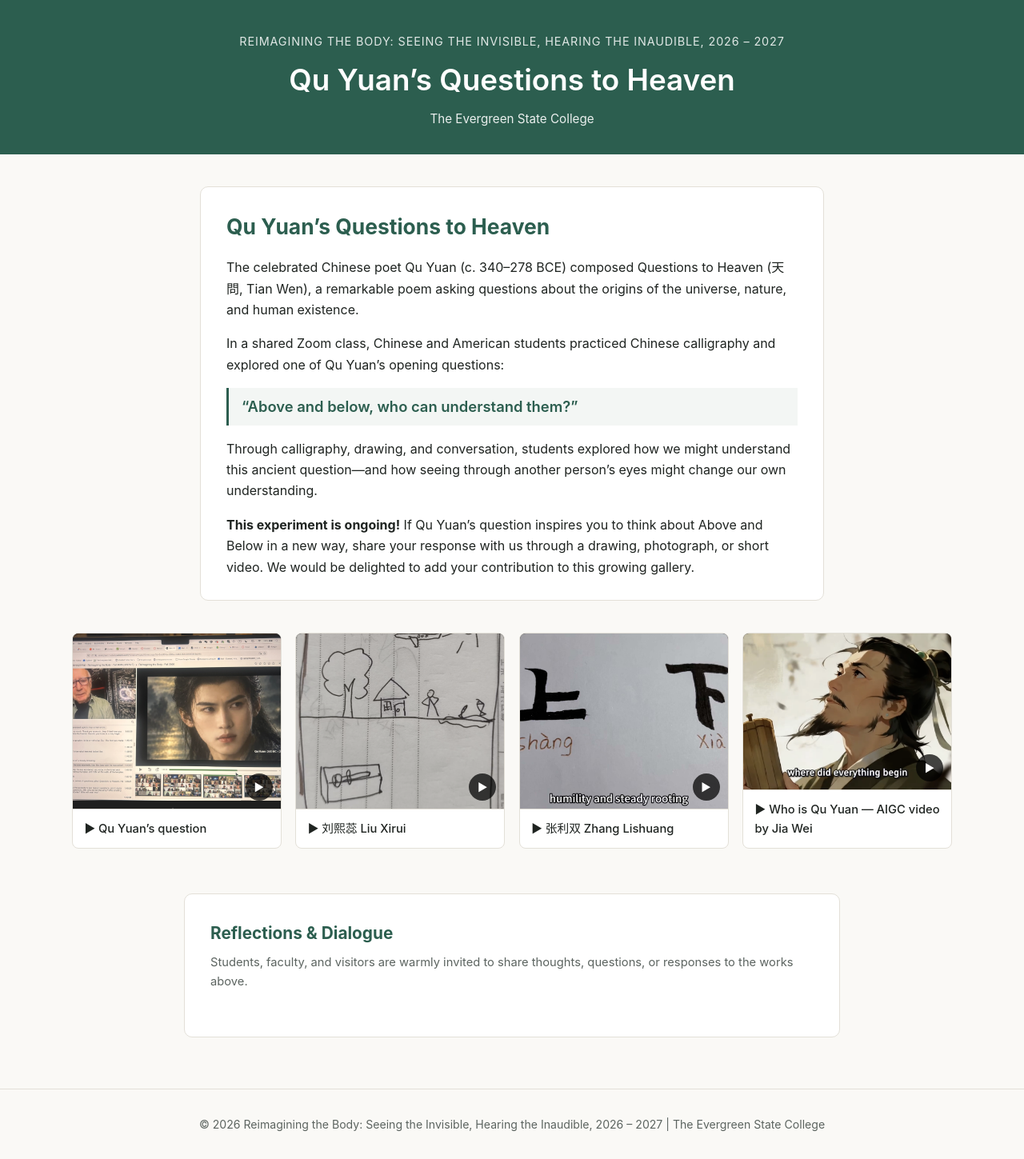
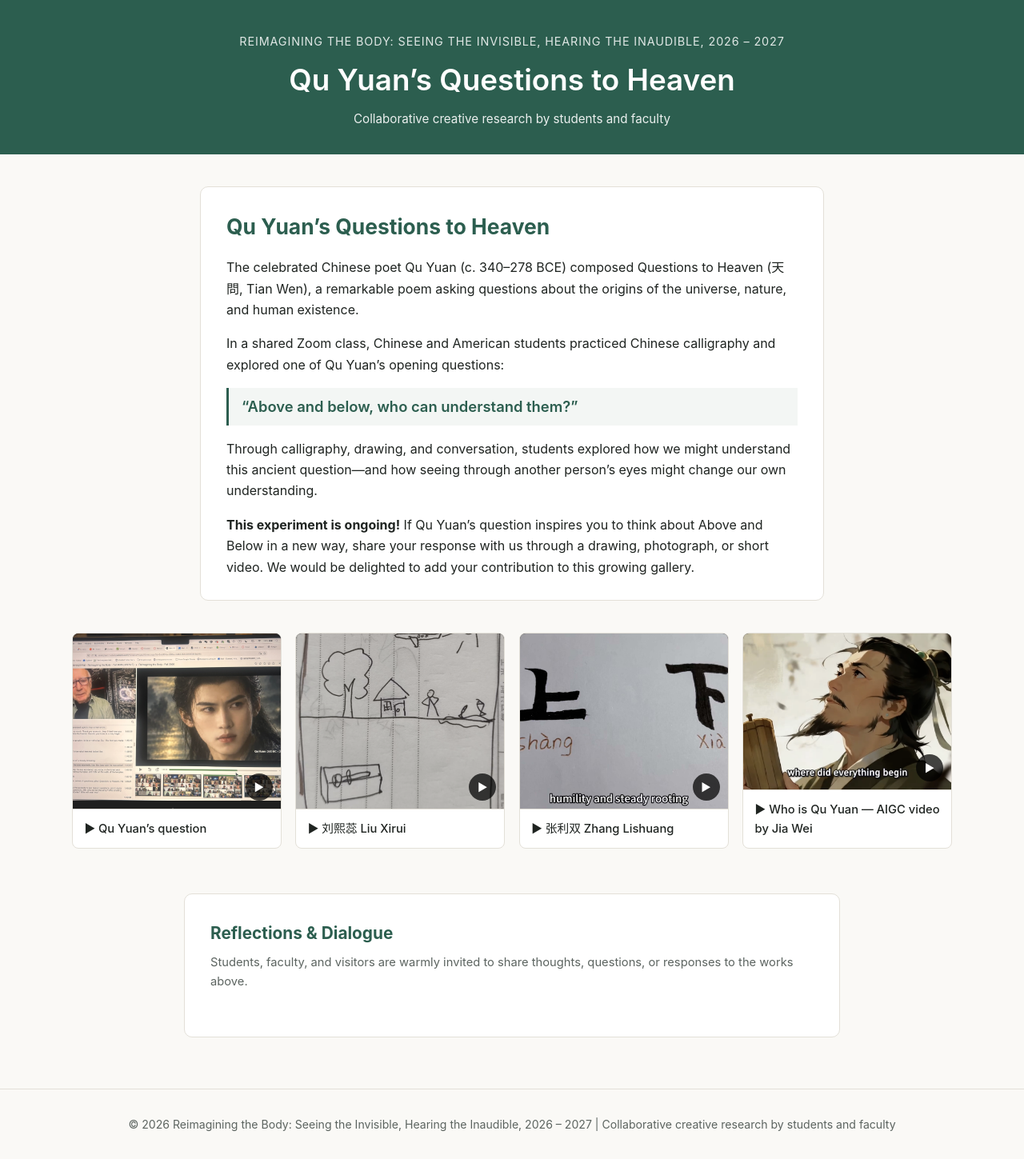
Before and after one commit to hirsh168/reimagining-the-body, a plain HTML site: page index.html in a window 1280 px wide. Shown: the whole page at 80% size. Drawn offline with Linux system fonts and the light colour scheme.

Commit message:
Update institution name in header and footer

```diff
--- a/index.html
+++ b/index.html
@@ -268,7 +268,7 @@
   <header>
     <div class="subtitle">Reimagining the Body: Seeing the Invisible, Hearing the Inaudible, 2026 – 2027</div>
     <h1>Qu Yuan’s Questions to Heaven</h1>
-    <div class="institution">The Evergreen State College</div>
+    <div class="institution">Collaborative creative research by students and faculty</div>
   </header>
 
   <main>
@@ -341,7 +341,7 @@
   </main>
 
   <footer>
-    © 2026 Reimagining the Body: Seeing the Invisible, Hearing the Inaudible, 2026 – 2027 | The Evergreen State College
+    © 2026 Reimagining the Body: Seeing the Invisible, Hearing the Inaudible, 2026 – 2027 | Collaborative creative research by students and faculty
   </footer>
 
   <!-- Video Lightbox Player -->
```
